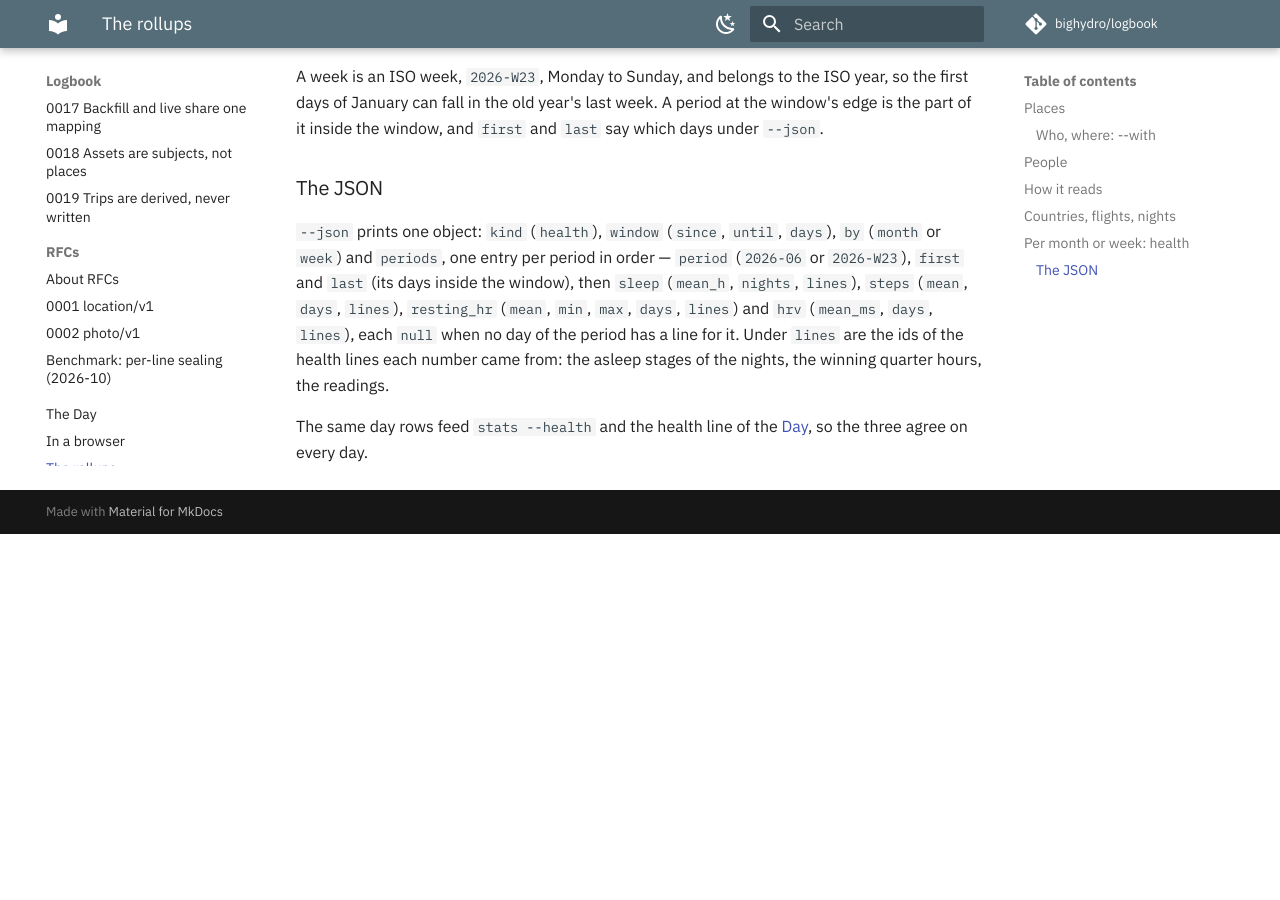
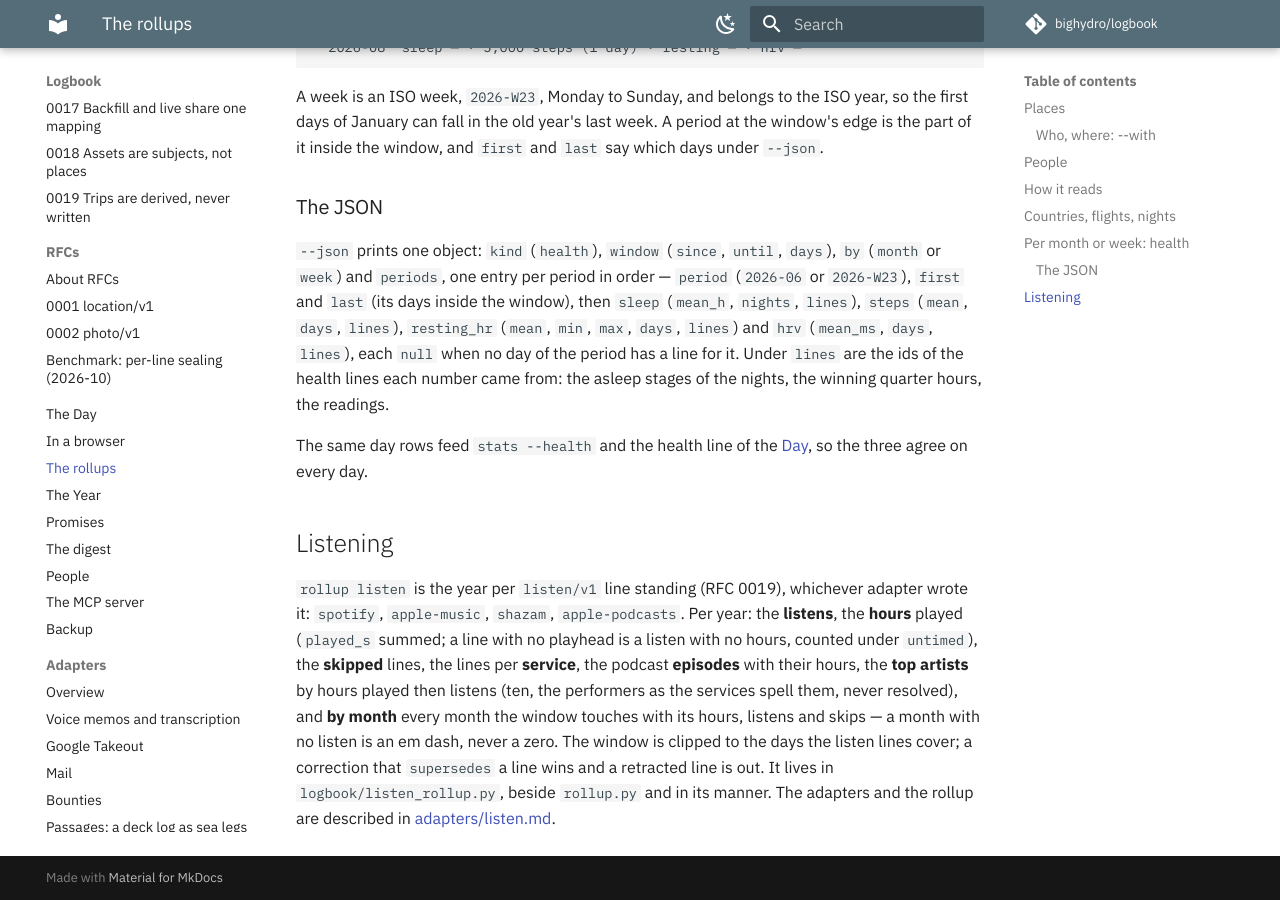
Before and after one commit to bighydro/logbook, an MkDocs documentation site: the page built from docs/rollups.md, in a window 1280 px wide and 900 px high, scrolled down 4391 px. Built offline with MkDocs 1.6.1 and Material for MkDocs 9.7.7, drawn with Linux system fonts in a browser that asks for light colours; comment, search, counter and statistics services are not loaded; before the commit the page ends 4925 px from its top, so only the background shows below that; some of the changed text lies outside the part shown.

Commit message:
docs: listening adapters and rollup — docs/adapters/listen.md, overview, rollups, README, CHANGELOG
Co-Authored-By: Claude Fable 5.1 <noreply@anthropic.com>
Claude-Session: https://claude.ai/code/session_017MvPpRr1au1u6oFSWJvGed
Signed-off-by: bighydro <122497530+bighydro@users.noreply.github.com>

````diff
--- a/docs/rollups.md
+++ b/docs/rollups.md
@@ -15,6 +15,7 @@ logbook rollup places                  # nights, stays, hours, people per named
 logbook rollup places --with           # the place × person table: stays, days and nights at each place per person
 logbook rollup people                  # days and nights together, last real contact, places shared, per person
 logbook rollup health --by week         # sleep, steps, resting heart rate, HRV, per month or ISO week
+logbook rollup listen --year 2026       # listens, hours, skips, the top artists by hours, hours by month
 ```
 
 The window is `--year`, or `--since` and `--until`, clipped to the days the owner's track covers
@@ -202,3 +203,16 @@ winning quarter hours, the readings.
 
 The same day rows feed `stats --health` and the health line of the [Day](day.md), so the three
 agree on every day.
+
+## Listening
+
+`rollup listen` is the year per `listen/v1` line standing (RFC 0019), whichever adapter wrote it:
+`spotify`, `apple-music`, `shazam`, `apple-podcasts`. Per year: the **listens**, the **hours** played
+(`played_s` summed; a line with no playhead is a listen with no hours, counted under `untimed`), the
+**skipped** lines, the lines per **service**, the podcast **episodes** with their hours, the **top
+artists** by hours played then listens (ten, the performers as the services spell them, never
+resolved), and **by month** every month the window touches with its hours, listens and skips — a
+month with no listen is an em dash, never a zero. The window is clipped to the days the listen
+lines cover; a correction that `supersedes` a line wins and a retracted line is out. It lives in
+`logbook/listen_rollup.py`, beside `rollup.py` and in its manner. The adapters and the rollup are
+described in [adapters/listen.md](adapters/listen.md).
--- a/mkdocs.yml
+++ b/mkdocs.yml
@@ -84,6 +84,7 @@ nav:
       - Mail: adapters/mail.md
       - Bounties: adapter-bounties.md
       - "Passages: a deck log as sea legs": adapters/passages.md
+      - "Listening: Spotify and Apple Music": adapters/listen.md
   - Conformance: conformance/README.md
   - Contributing: CONTRIBUTING.md
   - Governance: GOVERNANCE.md
````
Also changed, not shown: CHANGELOG.md (+5 -0 lines), README.md (+1 -0 lines), adapters/README.md (+1 -1 lines), docs/adapters/listen.md (added, +134 -0 lines).
